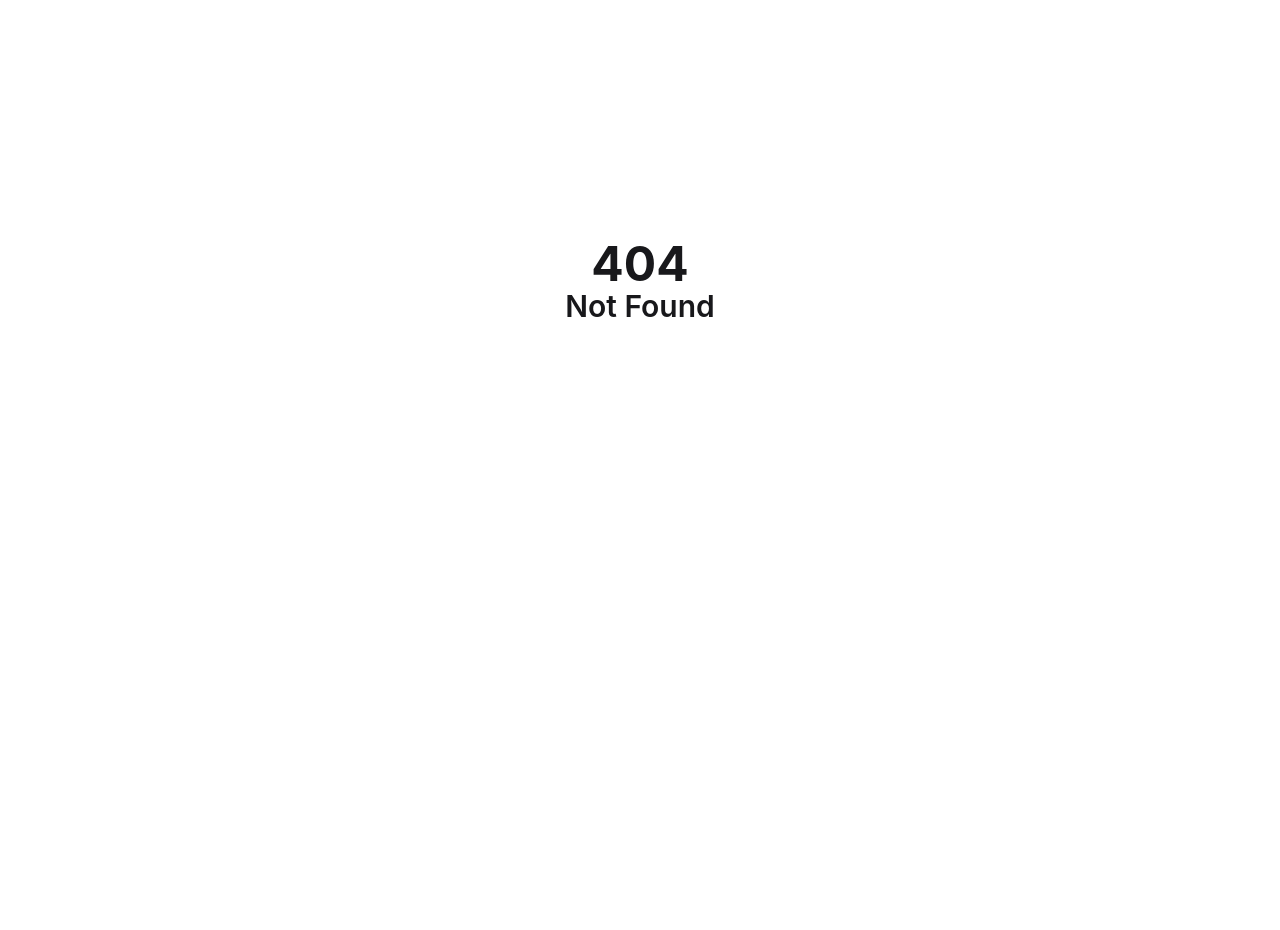
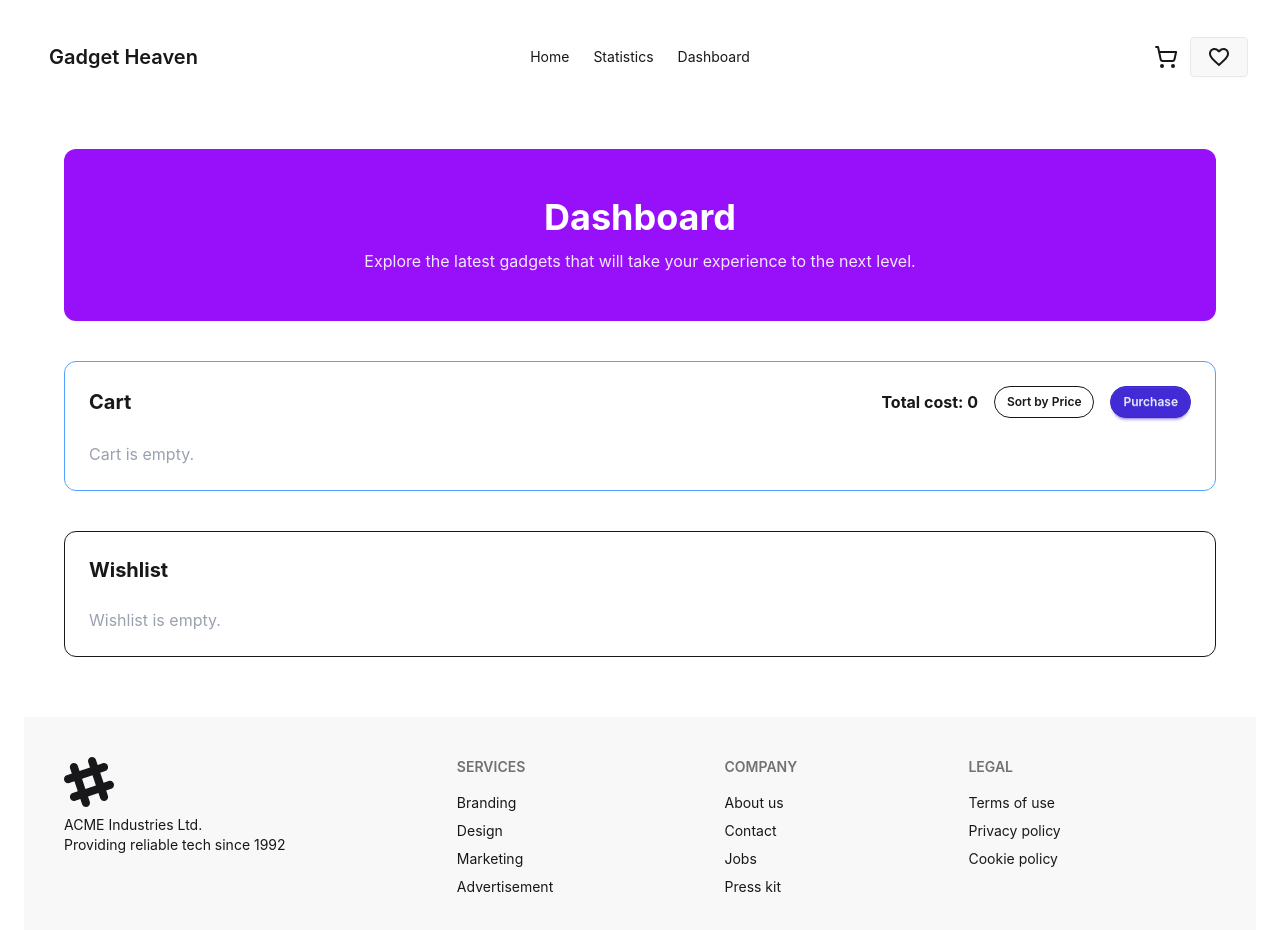
Before and after one commit to fazlerabbi8/Gadget-Heaven, a React (Vite) app: page /dashboard in a window 1280 px wide. Before the commit this address had no page. Shown: the top 930 px of the page. Before the commit the page ends 800 px from the top, so only its background shows below. Built offline with nearby package versions, Linux system fonts and the light colour scheme.

Commit message:
showing a modal for add to cart and favorite btn.

```diff
--- /dev/null
+++ b/src/Context/ShopContext.jsx
@@ -0,0 +1,41 @@
+import { createContext, useContext, useState } from "react";
+
+const ShopContext = createContext();
+
+export function ShopProvider({children}){
+    const [cart, setCart] = useState([])
+    const [wishlist, setWishList] = useState([]);
+
+    const addToCart = (product) => {
+        setCart((prev) => [...prev, product]);
+    };
+
+    const removeFromCart = (product_title) => {
+        setCart((prev) => prev.filter((p) => p.product_title !== product_title));
+    };
+
+    const addToWishList = (product) => {
+        setWishList((prev) => {
+            const exists = prev.some((p) => p.product_title === product.product_title);
+
+            return exists ? prev : [...prev, product];
+        });
+    };
+
+    const removeFromWishList = (product_title) => {
+        setWishList((prev) => prev.filter((p) => p.product_title !== product_title));
+    };
+
+     return (
+    <ShopContext.Provider
+      // eslint-disable-next-line no-undef
+      value={{ cart, wishlist, addToCart, removeFromCart, addToWishList, removeFromWishList }}
+    >
+      {children}
+    </ShopContext.Provider>
+  );
+
+}
+
+// eslint-disable-next-line no-undef, react-refresh/only-export-components
+export const useShop = () => useContext(ShopContext);
--- /dev/null
+++ b/src/components/Modal.jsx
@@ -0,0 +1,21 @@
+const Modal = ({ message, onClose }) => {
+  return (
+    <dialog open className="modal">
+      <div className="modal-box">
+        <h3 className="font-bold text-2xl text-green-600">
+          ✅ Success!
+        </h3>
+
+        <p className="py-4">{message}</p>
+
+        <div className="modal-action">
+          <button onClick={onClose} className="btn btn-success">
+            OK
+          </button>
+        </div>
+      </div>
+    </dialog>
+  );
+};
+
+export default Modal;
--- a/src/components/Navbar.jsx
+++ b/src/components/Navbar.jsx
@@ -35,9 +35,7 @@ const Navbar = () => {
             <li>
               <a>Statistics</a>
             </li>
-            <li>
-              <a>Dashboard</a>
-            </li>
+             <li><Link to="/dashboard">Dashboard</Link></li>
           </ul>
         </div>
         <a className="btn btn-ghost text-xl">Gadget Heaven</a>
@@ -45,19 +43,21 @@ const Navbar = () => {
       <div className="navbar-center hidden lg:flex">
         <ul className="menu menu-horizontal px-1">
           <li className="">
-              <a>Home</a>
-            </li>
-            <li>
-              <a>Statistics</a>
-            </li>
-            <li>
-              <a>Dashboard</a>
-            </li>
+            <a>Home</a>
+          </li>
+          <li>
+            <a>Statistics</a>
+          </li>
+           <li><Link to="/dashboard">Dashboard</Link></li>
         </ul>
       </div>
       <div className="navbar-end gap-3">
-        <Link className="text-2xl"><LuShoppingCart /></Link>
-        <Link className="text-2xl btn"><MdOutlineFavoriteBorder /></Link>
+        <Link className="text-2xl">
+          <LuShoppingCart />
+        </Link>
+        <Link className="text-2xl btn">
+          <MdOutlineFavoriteBorder />
+        </Link>
       </div>
     </div>
   );
--- a/src/main.jsx
+++ b/src/main.jsx
@@ -4,9 +4,10 @@ import { RouterProvider } from "react-router";
 
 import "./index.css";
 import router from "./routes/Router";
+import { ShopProvider } from "./Context/ShopContext";
 
 ReactDOM.createRoot(document.getElementById("root")).render(
-  <React.StrictMode>
+  <ShopProvider>
     <RouterProvider router={router} />
-  </React.StrictMode>
+  </ShopProvider>
 );
--- /dev/null
+++ b/src/pages/Dashboard.jsx
@@ -0,0 +1,91 @@
+import { useShop } from "../Context/ShopContext";
+
+function Dashboard() {
+  const { cart, wishlist, removeFromCart, removeFromWishList } = useShop();
+  const totalCost = cart.reduce((sum, p) => sum + Number(p.price), 0);
+
+  return (
+    <div className="max-w-6xl mx-auto py-10">
+      {/* Banner */}
+      <div className="bg-purple-600 text-white text-center py-12 rounded-xl mb-10">
+        <h1 className="text-4xl font-bold mb-3">Dashboard</h1>
+        <p className="max-w-xl mx-auto opacity-90">
+          Explore the latest gadgets that will take your experience to the next level.
+        </p>
+      </div>
+
+      {/* Cart section */}
+      <div className="border border-blue-400 rounded-xl p-6 mb-10">
+        <div className="flex justify-between items-center mb-6">
+          <h2 className="text-xl font-bold">Cart</h2>
+          <div className="flex items-center gap-4">
+            <span className="font-bold">Total cost: {totalCost}</span>
+            <button className="btn btn-outline btn-sm rounded-full">Sort by Price</button>
+            <button className="btn btn-primary btn-sm rounded-full">Purchase</button>
+          </div>
+        </div>
+
+        {cart.length === 0 && <p className="text-gray-400">Cart is empty.</p>}
+
+        {cart.map((product) => (
+          <div
+            key={product.product_title}
+            className="flex items-center justify-between border border-gray-500 py-6"
+          >
+            <div className="flex gap-4 items-center">
+              <img
+                src={product.product_image}
+                alt={product.product_title}
+                className="w-20 h-20 object-cover rounded-lg bg-gray-100"
+              />
+              <div>
+                <h3 className="font-bold">{product.product_title}</h3>
+                <p className="text-sm text-gray-500 max-w-md">{product.description}</p>
+                <p className="text-sm mt-1">
+                  Price: <span className="font-semibold">${product.price}</span>
+                </p>
+              </div>
+            </div>
+            <button
+              onClick={() => removeFromCart(product.product_title)}
+              className="text-red-500 border border-red-300 mr-3 rounded-full w-8 h-8 flex items-center justify-center hover:bg-red-50"
+            >
+              ✕
+            </button>
+          </div>
+        ))}
+      </div>
+
+      {/* Wishlist section */}
+      <div className="border rounded-xl p-6">
+        <h2 className="text-xl font-bold mb-6">Wishlist</h2>
+
+        {wishlist.length === 0 && <p className="text-gray-400">Wishlist is empty.</p>}
+
+        {wishlist.map((product) => (
+          <div
+            key={product.product_title}
+            className="flex items-center justify-between border border-gray-500 py-4"
+          >
+            <div className="flex gap-4 items-center">
+              <img
+                src={product.product_image}
+                alt={product.product_title}
+                className="w-20 h-20 object-cover rounded-lg bg-gray-100"
+              />
+              <h3 className="font-bold">{product.product_title}</h3>
+            </div>
+            <button
+              onClick={() => removeFromWishList(product.product_title)}
+              className="text-red-500 border border-red-300 rounded-full mr-3 w-8 h-8 flex items-center justify-center hover:bg-red-50"
+            >
+              ✕
+            </button>
+          </div>
+        ))}
+      </div>
+    </div>
+  );
+}
+
+export default Dashboard;
--- a/src/pages/ProductDetails.jsx
+++ b/src/pages/ProductDetails.jsx
@@ -1,7 +1,27 @@
 import { useLoaderData } from "react-router";
+import { useShop } from "../Context/ShopContext";
+import { useState } from "react";
+import Modal from "../components/Modal";
 
 const ProductDetails = () => {
   const product = useLoaderData();
+
+  const { addToCart, addToWishList } = useShop();
+
+  const [showModal, setShowModal] = useState(false);
+  const [message, setMessage] = useState("");
+
+  const handleCart = () => {
+    addToCart(product);
+    setMessage(`${product_title} added to cart successfully.`);
+    setShowModal(true);
+  };
+
+  const handleWishList = () => {
+    addToWishList(product);
+    setMessage(`${product.product_title} added to wishlist successfully.`);
+    setShowModal(true);
+  };
 
   const {
     product_title,
@@ -61,8 +81,13 @@ const ProductDetails = () => {
           </ul>
 
           <div className="mt-10 flex gap-10">
-            <button className="btn btn-warning">Add to cart</button>
-            <button className="btn">
+            <button
+              onClick={handleCart}
+              className="btn btn-warning"
+            >
+              Add to cart
+            </button>
+            <button onClick={handleWishList} className="btn">
               Favorite
               <svg
                 xmlns="http://www.w3.org/2000/svg"
@@ -82,6 +107,12 @@ const ProductDetails = () => {
           </div>
         </div>
       </div>
+       {showModal && (
+      <Modal
+        message={message}
+        onClose={() => setShowModal(false)}
+      />
+    )}
     </div>
   );
 };
--- a/src/routes/Router.jsx
+++ b/src/routes/Router.jsx
@@ -4,6 +4,7 @@ import MainLayout from "../layouts/MainLayout";
 import { Component } from "react";
 import Home from "../pages/Home";
 import ProductDetails from "../pages/ProductDetails";
+import Dashboard from "../pages/Dashboard";
 
 const router = createBrowserRouter([
   {
@@ -14,18 +15,24 @@ const router = createBrowserRouter([
       {
         index: true,
         Component: Home,
-        loader: () => fetch('/products.json')
+        loader: () => fetch("/products.json"),
       },
       {
         path: "/product/:product_title",
         Component: ProductDetails,
-        loader: async ({params}) => {
+        loader: async ({ params }) => {
           const res = await fetch("/products.json");
           const products = await res.json();
 
-          return products.find((product) => product.product_title === (params.product_title));
-        }
-      }
+          return products.find(
+            (product) => product.product_title === params.product_title,
+          );
+        },
+      },
+      {
+        path: "/dashboard",
+        Component: Dashboard,
+      },
     ],
   },
 ]);
```
